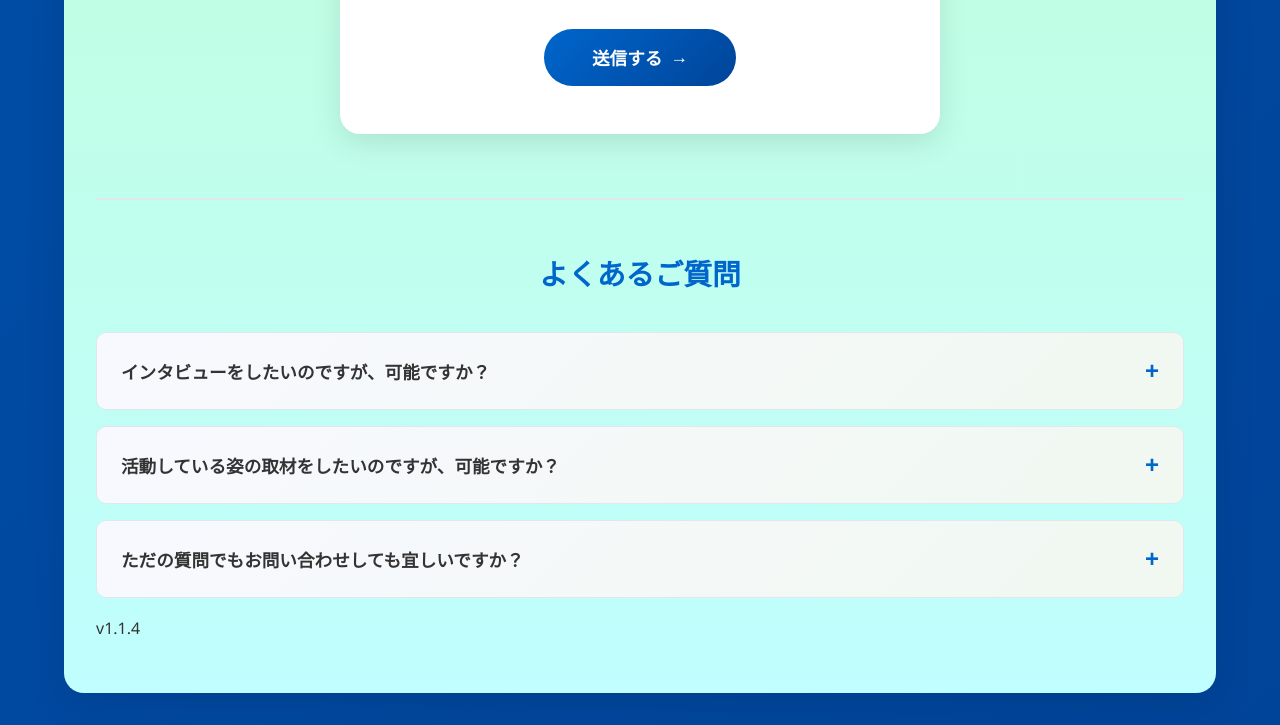
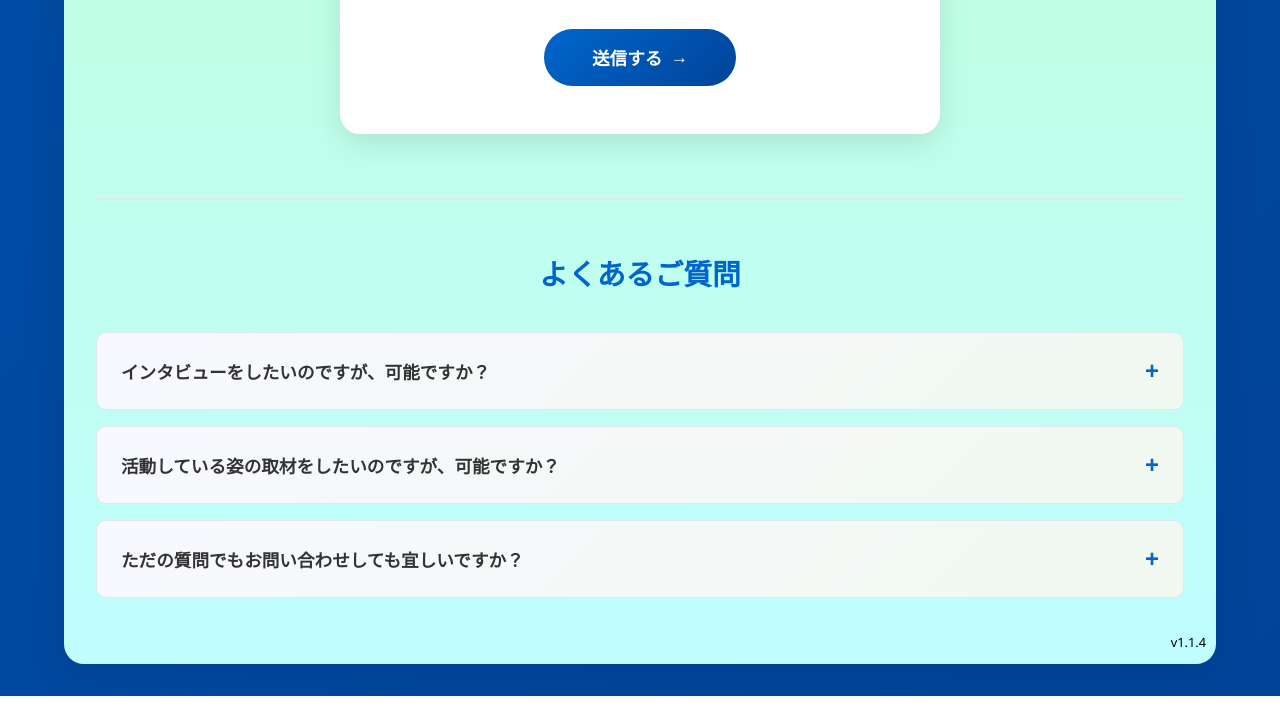
Before and after one commit to KEI-SINPURO/Shikakusyougai.SAweb, a plain HTML site: page index.html in a window 1280 px wide. Shown: the part 6817-7542 px from the top of the page. After the commit the page ends 7513 px from the top, so only its background shows below. Drawn offline with Linux system fonts and the light colour scheme.

Commit message:
Update style.css

```diff
--- a/style.css
+++ b/style.css
@@ -1127,3 +1127,11 @@ body {
         scroll-behavior: auto;
     }
 }
+.version {
+    position: fixed;
+    bottom: 10px;
+    right: 10px;
+    color: rgb(0, 0, 0);
+    font-size: 0.8rem;
+    z-index: 1000;
+}
```
